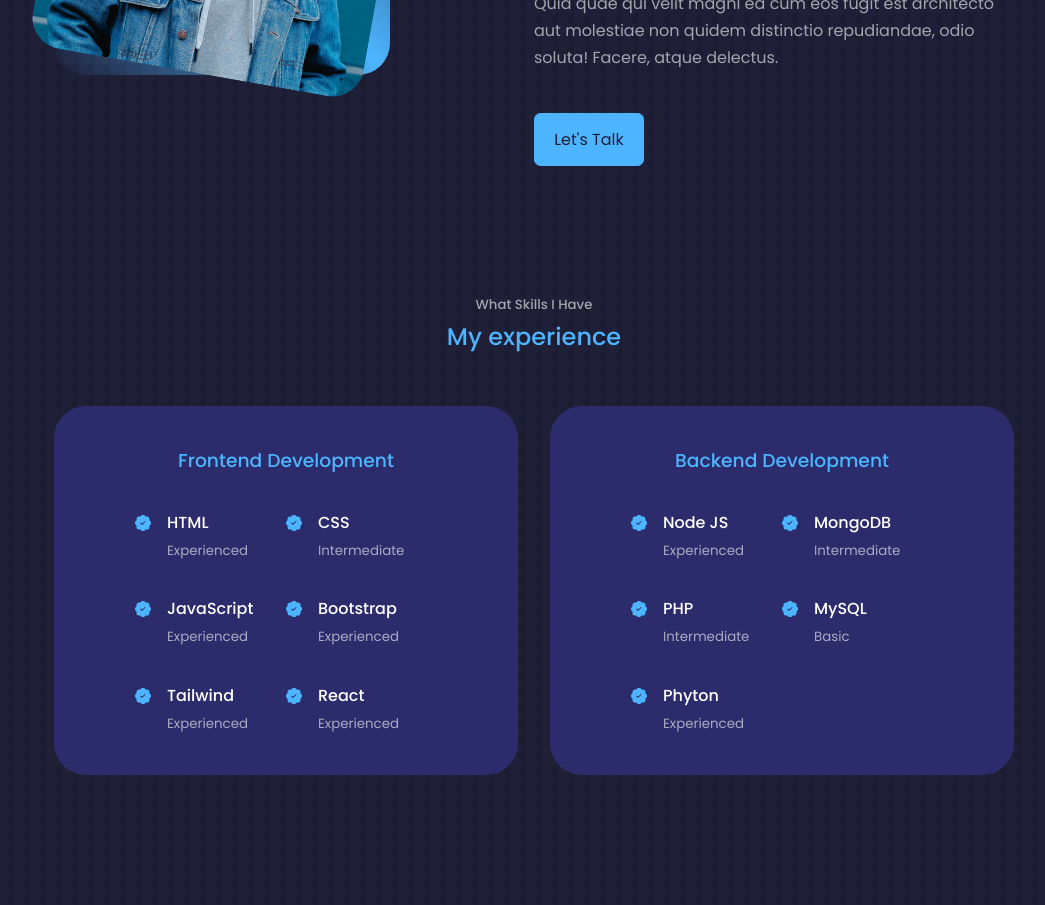
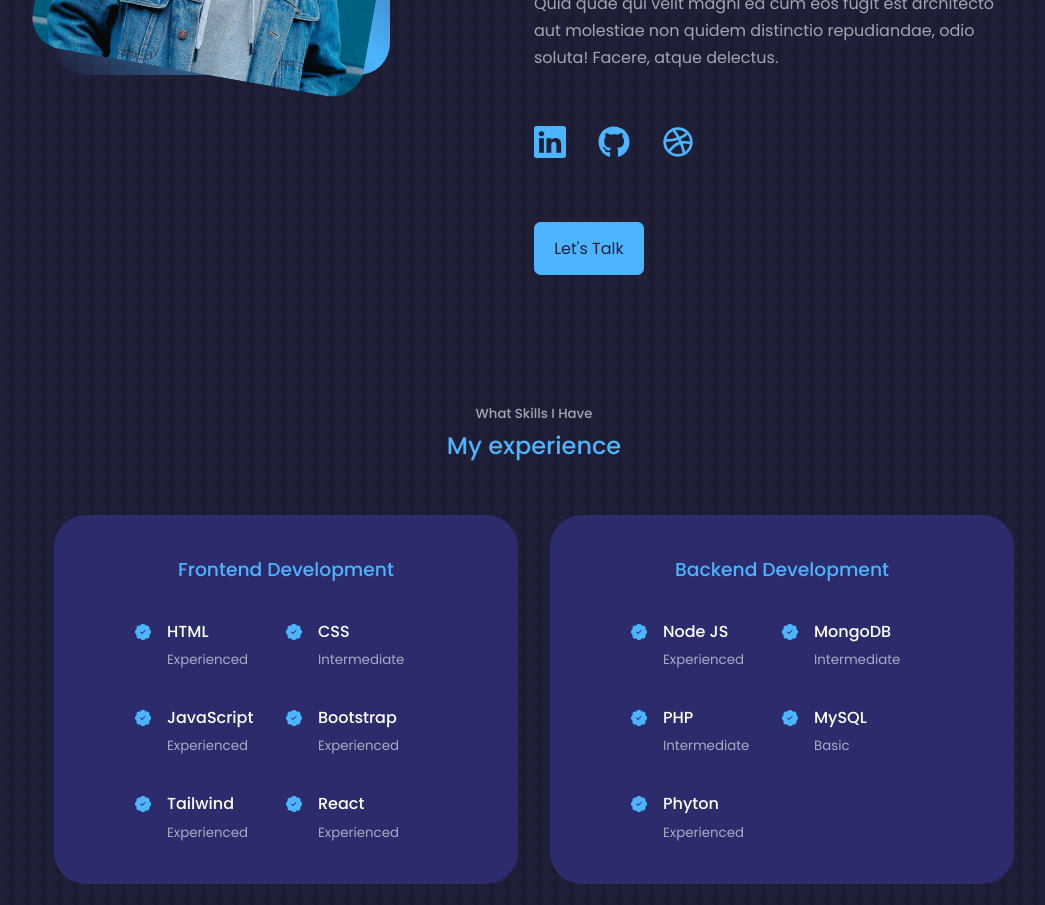
Before and after one commit to arielBiagio/React-App-with-GIT, a React (Create React App) app: page / in a window 1280 px wide. Shown: the part 1300-2205 px from the top of the page, without its empty margins (106-1151 px from the left). Built offline with nearby package versions, Linux system fonts and the light colour scheme.

Commit message:
ultimo commit

```diff
--- a/src/components/about/About.js
+++ b/src/components/about/About.js
@@ -4,6 +4,7 @@ import me from "../../assets/me-about.jpg";
 import { FaAward } from "react-icons/fa";
 import { FiUsers } from "react-icons/fi";
 import { VscFolderLibrary } from "react-icons/vsc";
+import HeaderSocials from "../header/HeaderSocials";
 
 function About() {
   return (
@@ -43,6 +44,7 @@ function About() {
             qui velit magni ea cum eos fugit est architecto aut molestiae non
             quidem distinctio repudiandae, odio soluta! Facere, atque delectus.
           </p>
+          <HeaderSocials style={"about__socials"} />
 
           <a href="#contact" className="btn btn-primary">
             Let's Talk
--- a/src/components/about/about.css
+++ b/src/components/about/about.css
@@ -64,6 +64,15 @@
     color: var(--color-light);
 }
 
+.about__socials{
+    display: flex;
+    gap: 1em;
+    margin: 1.5em 0;
+
+    font-size: 2em;
+
+}
+
 /*---------------Media Queries (Medium devices)-----------------*/
 @media screen and (max-width: 1024px){
    .about__container {
--- a/src/components/header/Header.js
+++ b/src/components/header/Header.js
@@ -13,7 +13,7 @@ function Header() {
         <h1>Ariel Biagio</h1>
         <h5 className="text-light">Frontend Developer</h5>
         <Cta />
-        <HeaderSocials />
+        <HeaderSocials style={"header__socials"} />
         <div className="me">
           <img src={ME} alt="me" className="header__img" />
         </div>
--- a/src/components/header/HeaderSocials.js
+++ b/src/components/header/HeaderSocials.js
@@ -3,9 +3,9 @@ import { BsLinkedin } from "react-icons/bs";
 import { FaGithub } from "react-icons/fa";
 import { FiDribbble } from "react-icons/fi";
 
-function HeaderSocials() {
+function HeaderSocials({ style }) {
   return (
-    <div className="header__socials">
+    <div className={style}>
       <a
         href="https://www.linkedin.com/in/ariel-biagio-a81286a7/"
         rel="noopener noreferrer"
```
